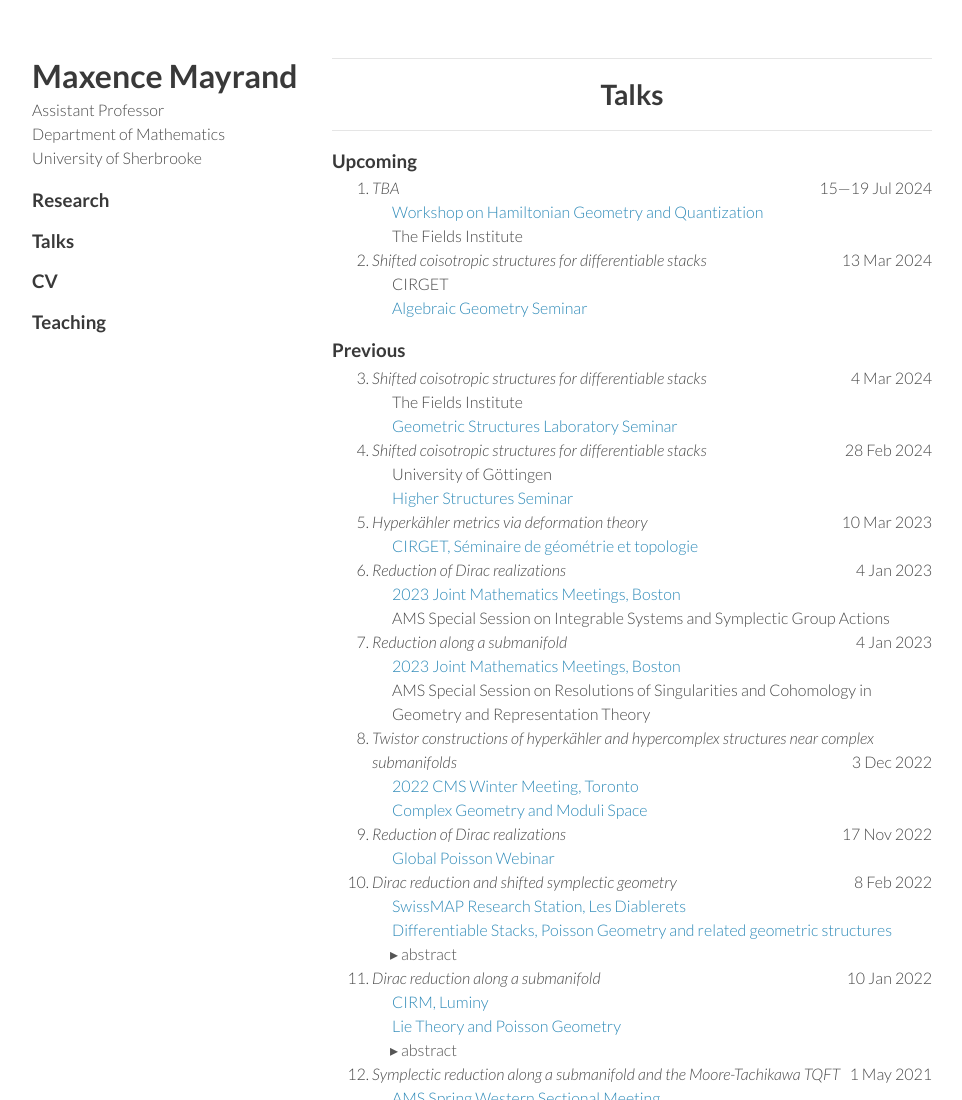
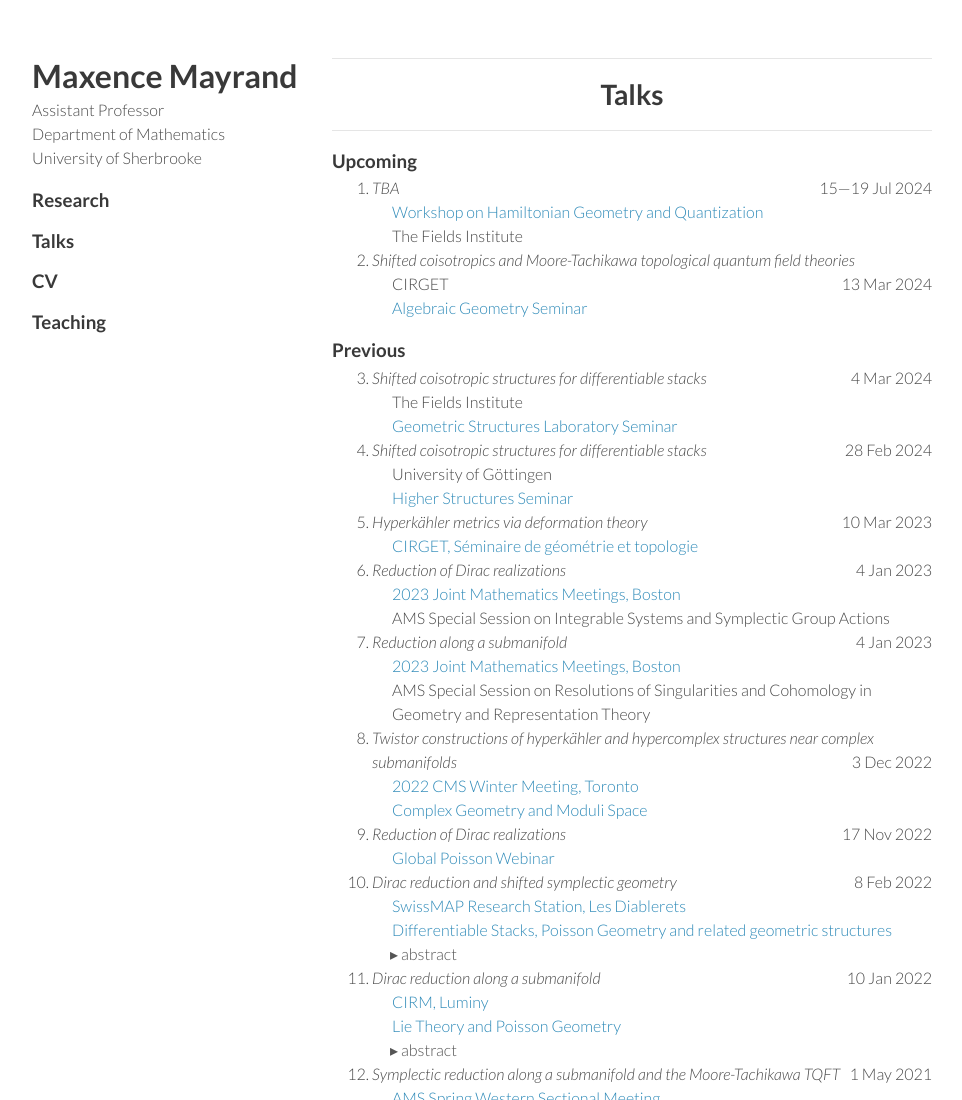
Before and after one commit to maxencemayrand/maxencemayrand.github.io, a plain HTML site: page talks.html in a window 1280 px wide. Shown: the top 1100 px of the page, without its empty margins (158-1120 px from the left). Drawn offline with nearby package versions, Linux system fonts and the light colour scheme.

Commit message:
Update talks

```diff
--- a/talks.html
+++ b/talks.html
@@ -45,7 +45,7 @@
 
           <li>
             <em>
-             Shifted coisotropic structures for differentiable stacks
+             Shifted coisotropics and Moore-Tachikawa topological quantum field theories
             </em>
             <div class="date">
               13 Mar 2024
```
